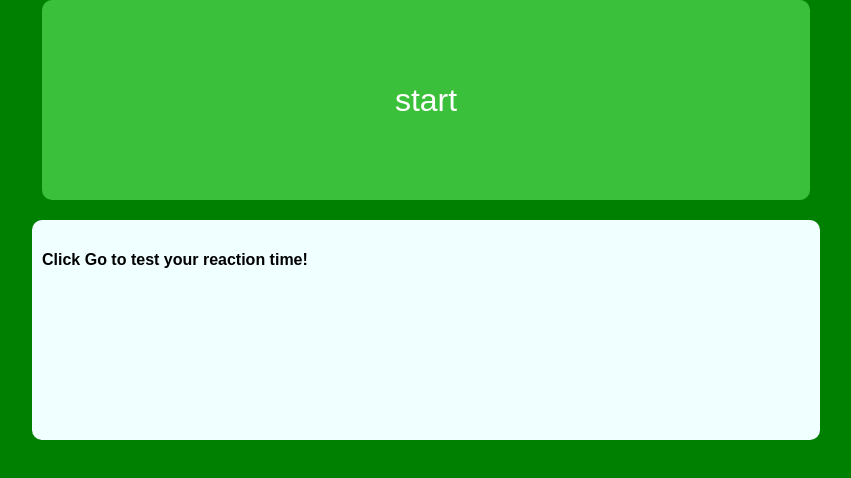
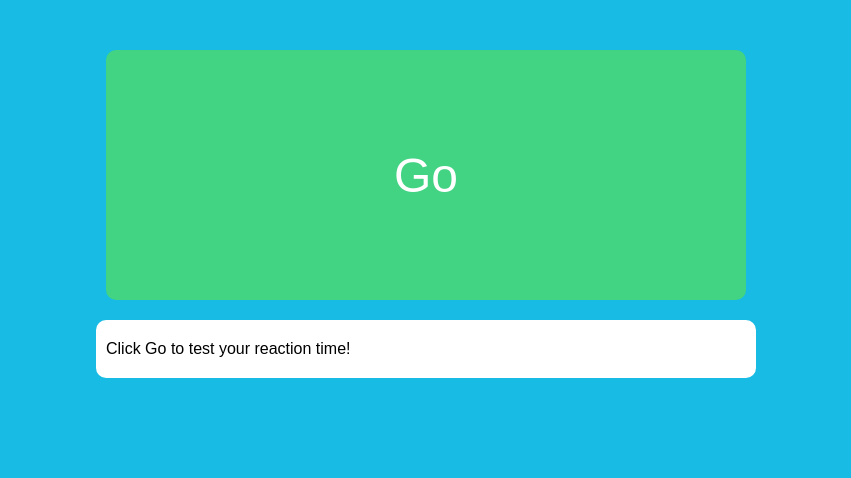
Before and after one commit to anubharajput/exercise3, a Vue app: page / in a window 1280 px wide. Shown: the top 478 px of the page, without its empty margins (214-1065 px from the left). Built offline with nearby package versions, Linux system fonts and the light colour scheme.

Commit message:
add functionality and change layout

```diff
--- a/src/App.vue
+++ b/src/App.vue
@@ -1,103 +1,65 @@
 <script>
 import Result from './Components/Result.vue';
-import ShowCard from './Components/ShowCard.vue';
-
 export default {
     data() {
         return {
-            maxValue: 0,
             showBtn: true,
             backdrop: true,
-            reactionTime: 0,
-            timeDiff: 0,
-            showModelComponent: false,
-            handleResult: null,
-            storeTime: 0,
-            changeBackgroundColor: true,
-            buttonType:"start",
-            instructionMsz:"Click Go to test your reaction time!",
-            showResult:false,
-            highScore:0
+            startTime: null,
+            reactionTime: null,
+            buttonType: "Go",
+            isGameStopped: false
         }
     },
     methods: {
         changeBackground() {
-            this.storeTime = setInterval(() => {
+            this.storeTime = setTimeout(() => {
                 this.backdrop = !this.backdrop;
-                this.reactionTime = Date.now();
+                this.startTime = Date.now();
+                this.isGameStopped = true;
             }, Math.floor(Math.random() * (10000 - 3000 + 1)) + 3000);
         },
         getReactionTime() {
-            if(this.buttonType==='start')
-            this.buttonType='stop'
-        else
-        this.buttonType='start'
-        this.timeDiff = Date.now() - this.reactionTime;
-        if(this.handleResult===0 && this.buttonType==="start" && this.timeDiff===0){
-            this.instructionMsz='Click Go to test your reaction time!';
-            console.log(this.timeDiff);
-           }
-            else if (this.reactionTime === 0 && this.buttonType==="stop")
-                this.instructionMsz = "Pay attention. Click stop when the color changes.";
-            else if (this.reactionTime === 0 && this.buttonType==="start")
-                this.instructionMsz = "Too quick... Try again!";
-            else if (this.reactionTime !== 0) {
-                this.instructionMsz="your score is"
-                this.changeBackgroundColor=false;
-                console.log("clear");
-                this.showResult=true;
-        }
-        },
-        showModel() {
-            this.showModelComponent = !this.showModelComponent;
-            if(this.showModelComponent===false){
-            this.changeBackgroundColor=true;
-            console.log(this.changeBackgroundColor);
+            if (this.showBtn)
+                this.buttonType = "Go";
+            else
+                this.buttonType = "Stop"
+            if (this.buttonType === "Stop") {
+                this.isGameStopped = false;
+                this.changeBackground();
+            }
+            else {
+                if (this.startTime !== null) {
+                    this.reactionTime = Date.now() - this.startTime;
+                    this.startTime = null;
+                }
+                if (this.isGameStopped === false) {
+                    clearTimeout(this.storeTime);
+                    this.startTime = null;
+                    this.reactionTime = null;
+                }
             }
         },
-        updateMaxValue(value) {
-            this.maxValue = value;
+        updateIsGameStopped(value) {
+            this.isGameStopped = value;
+        }
 
-
-    }
     },
-    watch: {
-    changeBackgroundColor(newValue) {
-        if (newValue === true) {
-            console.log("started");
-            this.handleResult=0;
-            this.changeBackground();
-            this.showResult=false;
-            this.maxValue=0;
-            this.timeDiff=0;
-            this.reactionTime=0;
-            this.instructionMsz='Click Go to test your reaction time!'
-
-        } else {
-            clearInterval(this.storeTime);
-        }
-    },
-   },
     components: {
         Result,
-        ShowCard
-    },
-    mounted() {
-        this.changeBackground();
-    },
-
-
+    }
 }
 </script>
 
 <template>
-    <div class="main-container" :class="{'background-color-green': backdrop, 'background-color-blue': !backdrop}">
-        <div :class="{ 'card': showBtn === true, 'card2': showBtn !== true} " id="card1"  @click="showBtn=!showBtn, getReactionTime()">
-           {{ buttonType }}
+    <div class="main-container" :class="{ 'background-color-blue': backdrop, 'background-color-green': !backdrop }">
+        <div :class="[buttonType === 'Stop' ? 'card-red' : 'card-green']" id="card1"
+            @click="showBtn = !showBtn, getReactionTime()">
+            {{ buttonType }}
         </div>
-        <Result :instructionMsz="instructionMsz" :timeDiff="timeDiff" :maxValue="maxValue" @update:maxValue="updateMaxValue" :showModel="showModel" :showResult="showResult" :highScore="highScore"/>
+        <Result :buttonType="buttonType" :reactionTime="reactionTime" :isGameStopped="isGameStopped"
+            @update:isGameStopped="updateIsGameStopped"></Result>
     </div>
-    <ShowCard v-if="showModelComponent" :showModel="showModel" :maxValue="maxValue"/>
 </template>
 
 <style scoped>
@@ -110,34 +72,34 @@ export default {
     height: 100vh;
 }
 
-.card {
-    width: 60%;
-    margin:0 auto;
-    height: 200px;
-    border-radius: 10px;
+.card-green {
     background-color: rgba(86, 223, 86, 0.679);
 }
 
-.card2 {
-    width: 60%;
-    margin:  0px auto;
-    height: 200px;
-    border-radius: 10px;
+.card-red {
     background-color: rgba(251, 41, 41, 0.768);
 }
 
 #card1 {
+    width: 50%;
+    margin: 0px auto;
+    margin-top: 50px;
+    height: 250px;
+    border-radius: 10px;
     color: white;
     display: flex;
     justify-content: center;
     align-items: center;
     font-size: 2rem;
     cursor: pointer;
+    font-size: 3rem;
 }
-.background-color-green{
+
+.background-color-green {
     background-color: green;
 }
-.background-color-blue{
+
+.background-color-blue {
     background-color: rgb(24, 187, 227);
 }
 </style>
--- a/src/Components/Result.vue
+++ b/src/Components/Result.vue
@@ -1,50 +1,89 @@
 <template>
   <div class="container">
-   <h4 v-if="showResult">{{instructionMsz }}
-  {{ maxValue }}</h4>
-  <h4 v-else>{{ instructionMsz }}</h4>
-  <h4 v-if="highScore!==0"> High Score is={{ highScore }}</h4>
+    <div v-if="scoreMessage">
+      Your reaction time was <span v-if="hours">{{ hours }} hour </span>
+      <span v-if="minutes">{{ minutes }} min </span> <span v-if="seconds"> {{ seconds }} seconds</span> 0.{{ milisec }}
+    </div>
+    <div v-if="instructionMessage">{{ instructionMessage }}</div>
+    <div v-if="highScoreMessage">{{ highScoreMessage }}</div>
   </div>
 </template>
+
 <script>
-export default{
-    props:['instructionMsz','timeDiff','maxValue', 'showModel','showResult','highScore'],
-    data()
-    {
-        return{
-            arr:[],
-            currentValue:0
+
+export default {
+  data() {
+    return {
+      instructionMessage: "Click Go to test your reaction time!",
+      scoreMessage: null,
+      highScoreMessage: null,
+      hours: 0,
+      minutes: 0,
+      seconds: 0,
+      milisec: 0,
+      highScore: null,
+      CurrentScore: null,
+      arr: []
     }
   },
-    watch: {
-    timeDiff(newValue) {
+  props: ["buttonType", "reactionTime", "isGameStopped"],
+  methods: {
+    getUnitsFromTime(ms) {
+      let totalSeconds = Math.floor(ms / 1000);
+      const hr = Math.floor(totalSeconds / 3600);
+      totalSeconds %= 3600;
+      const min = Math.floor(totalSeconds / 60);
+      const sec = totalSeconds % 60;
+      const milisecond = ms % 1000;
 
-      if (this.showResult) {
-        if(this.arr.length===0){
-        this.currentValue=this.timeDiff;
-        this.$emit('update:maxValue', this.timeDiff);
-        this.showModel();
+      return { hr, min, sec, milisecond };
+    },
+    getHightScore() {
+      this.CurrentScore = this.reactionTime
+      if (this.arr.length === 0) {
+        this.highScore = this.reactionTime;
+        this.arr.push(this.reactionTime);
       }
-        else if(this.currentValue<this.timeDiff)
-        {
-          this.$emit('update:maxValue', this.timeDiff-this.maxValue);
-          this.currentValue=this.timeDiff
+      else if (this.highScore > this.CurrentScore) {
+        this.arr.push(this.CurrentScore);
+        this.highScore = this.CurrentScore;
       }
+      this.$emit("update:isGameStopped", false);
     }
+  },
+  updated() {
+    if (this.buttonType === "Stop") {
+      this.instructionMessage = "Pay attention. Click stop when color changes";
+      this.scoreMessage = null;
+      this.highScoreMessage = null;
+    } else if (this.reactionTime === null && this.buttonType === "Go") {
+      this.instructionMessage = `Too quick... Try again!`;
+    } else if (this.reactionTime && this.buttonType === "Go") {
+      this.getHightScore();
+      const { hr, min, sec, milisecond } = this.getUnitsFromTime(this.CurrentScore);
+      this.scoreMessage = true;
+      this.hours = hr;
+      this.minutes = min;
+      this.seconds = sec;
+      this.milisec = milisecond;
+      this.instructionMessage = "Click Go to test your reaction time!";
+      this.highScoreMessage = `Your High Score is 0.${this.highScore}`;
     }
+    if (this.reactionTime) {
+      this.getUnitsFromTime(this.reactionTime);
     }
-}
+  },
+};
 </script>
-<style>
-.container{
-    width:60%;
-    margin:0px auto;
-    height:200px;
-    background-color: azure;
-    border-radius:10px;
-    padding: 10px;
+<style scoped>
+.container {
+  width: 50%;
+  margin: 0px auto;
+  background-color: white;
+  padding: 20px 10px;
+  border-radius: 10px;
   display: flex;
   flex-direction: column;
-    justify-content: space-between;
+  gap: 10px;
 }
 </style>
--- a/src/Components/ShowCard.vue
+++ /dev/null
@@ -1,53 +0,0 @@
-<template>
-    <div>
-        <div class="backdrop-container" @click="showModel()"></div>
-        <div class="card-container">
-            <div class="logo"><img src="https://static-00.iconduck.com/assets.00/alert-circle-icon-2048x2046-3lb5oi0m.png" alt=""></div>
-            <h2>Winner!!</h2>
-            <p>Your score of {{ maxValue}} has been stored in your browser and could be lost when you leave. Create an
-                account or login to automatically save them to your account!</p>
-            <button @click="showModel()">Got it!!</button>
-        </div>
-    </div>
-</template>
-<style scoped>
-.card-container {
-    position: absolute;
-    display: flex;
-    flex-direction: column;
-    align-items: center;
-    text-align: center;
-    background-color: white;
-    padding: 20px;
-    width: 30%;
-    margin:0px auto;
-    top: 200px;
-    border-radius: 10px;
-    z-index: 2;
-}
-
-.logo {
-    height: 50px;
-    width: 50px;
-}
-
-.logo img {
-    width: 100%;
-}
-
-.backdrop-container {
-    position: absolute;
-    inset: 0;
-    width: 100%;
-    height: 100vh;
-    background-color: rgba(0, 0, 0, 0.7);
-    cursor: pointer;
-}
-</style>
-
-<script>
-export default {
-    props: ['showModel','maxValue'],
-
-};
-</script>
```
Lines whose indentation alone changed are shown as unchanged.
